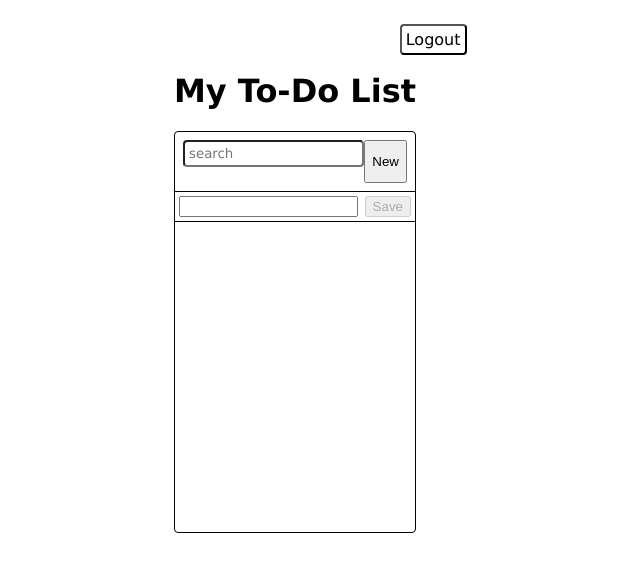
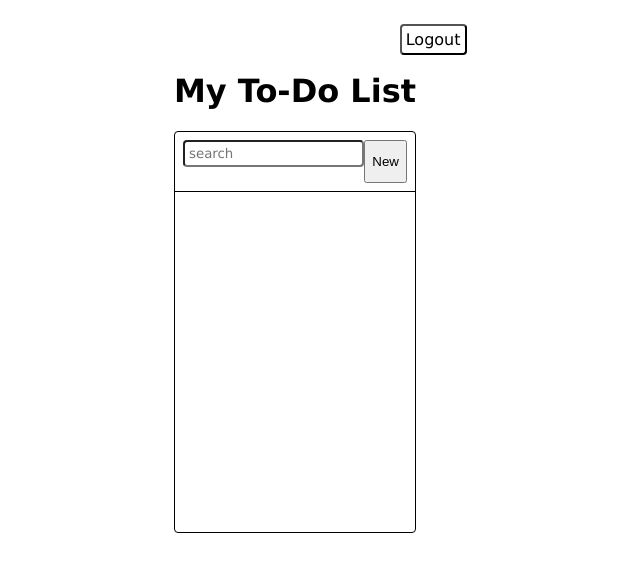
Before and after one commit to derekmiranda/todo-login-app, a React (Vite) app: page / in a window 1280 px wide. Shown: the top 572 px of the page, without its empty margins (345-985 px from the left). Built offline with nearby package versions, Linux system fonts and the light colour scheme.

Commit message:
New btn toggles todo save

```diff
--- a/src/pages/Todos/index.jsx
+++ b/src/pages/Todos/index.jsx
@@ -30,6 +30,21 @@ const TodosPage = ({ logout }) => {
     addTodo,
   });
 
+  const [writingNewTodo, setWritingNewTodo] = useState(false);
+
+  const toggleWritingNewTodo = useCallback(() => {
+    if (writingNewTodo) {
+      resetNewTodo();
+    }
+    setWritingNewTodo(!writingNewTodo);
+  }, [writingNewTodo, resetNewTodo]);
+
+  const saveAndResetStates = useCallback(() => {
+    setWritingNewTodo(false);
+    updateFilter("");
+    saveNewTodo();
+  }, [saveNewTodo, updateFilter]);
+
   const onFilterChange = useCallback((event) => {
     updateFilter(event.target.value);
   }, []);
@@ -45,14 +60,18 @@ const TodosPage = ({ logout }) => {
             value={filter}
             onChange={onFilterChange}
           />
-          <button className={styles.newBtn}>New</button>
+          <button className={styles.newBtn} onClick={toggleWritingNewTodo}>
+            New
+          </button>
         </div>
-        <UpsertTodo
-          task={newTodo}
-          onChange={onTodoChange}
-          onSave={saveNewTodo}
-          onReset={resetNewTodo}
-        />
+        {writingNewTodo && (
+          <UpsertTodo
+            task={newTodo}
+            onChange={onTodoChange}
+            onSave={saveAndResetStates}
+            onReset={resetNewTodo}
+          />
+        )}
         <TodosList {...todosListProps} />
       </div>
     </Page>
```
